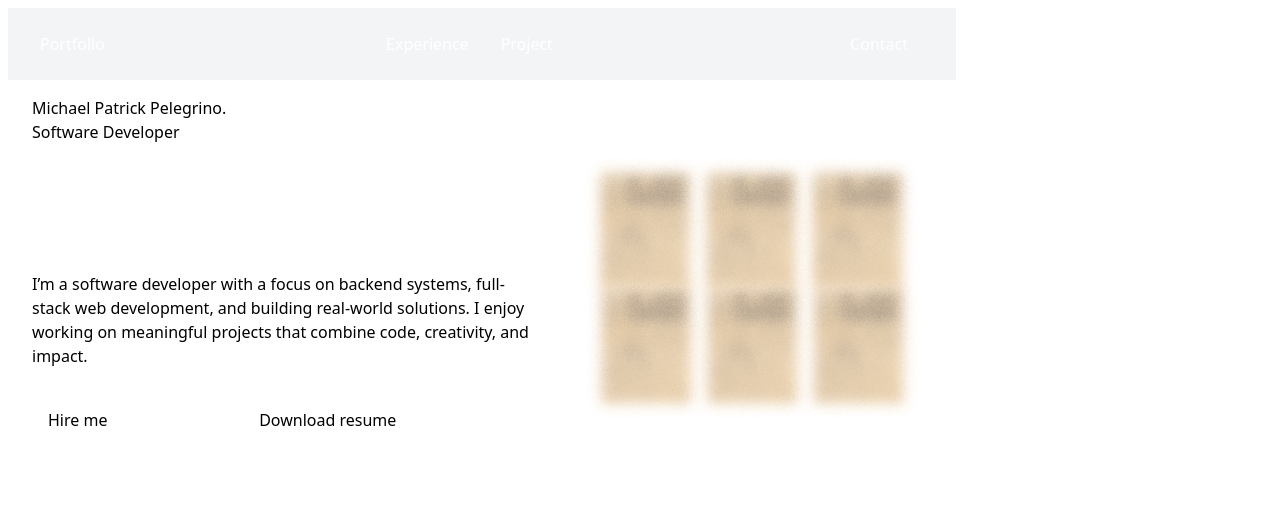
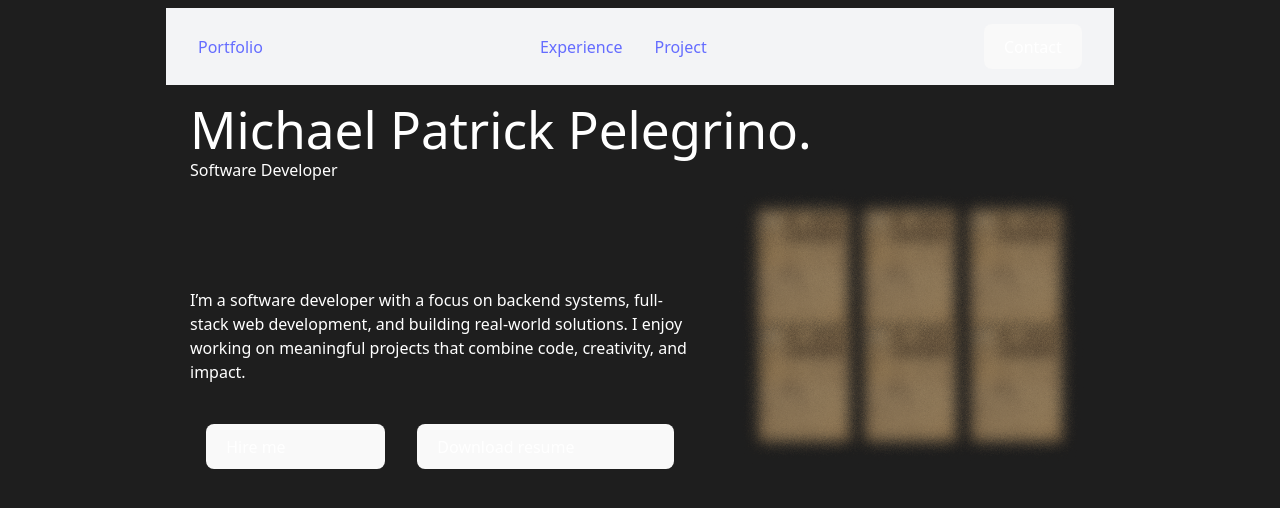
Before and after one commit to madpurson/Portfolio, a React (Vite) app in the folder portfolio/: page / in a window 1280 px wide. Shown: the top 508 px of the page. Built offline with nearby package versions, Linux system fonts and the light colour scheme.

Commit message:
edited utility design/theme

```diff
--- a/portfolio/src/index.css
+++ b/portfolio/src/index.css
@@ -1,15 +1,16 @@
 @import "tailwindcss";
 @tailwind utilities;
 
-/*
+
 :root {
   font-family: system-ui, Avenir, Helvetica, Arial, sans-serif;
   line-height: 1.5;
   font-weight: 400;
 
-  color-scheme: light dark;
+  color-scheme: dark;
   color: rgba(255, 255, 255, 0.87);
-  background-color: #242424;
+  /* background-color: #242424; */
+  background-color: #1E1E1E;
 
   font-synthesis: none;
   text-rendering: optimizeLegibility;
@@ -29,9 +30,11 @@ a:hover {
 body {
   margin: 0;
   display: flex;
-  place-items: center;
+  /* place-items: center; */
   min-width: 320px;
   min-height: 100vh;
+  background-color: #1E1E1E !important;
+  color: #FFFFFF;
 }
 
 h1 {
@@ -69,4 +72,4 @@ button:focus-visible {
   button {
     background-color: #f9f9f9;
   }
-} */
+}
```
